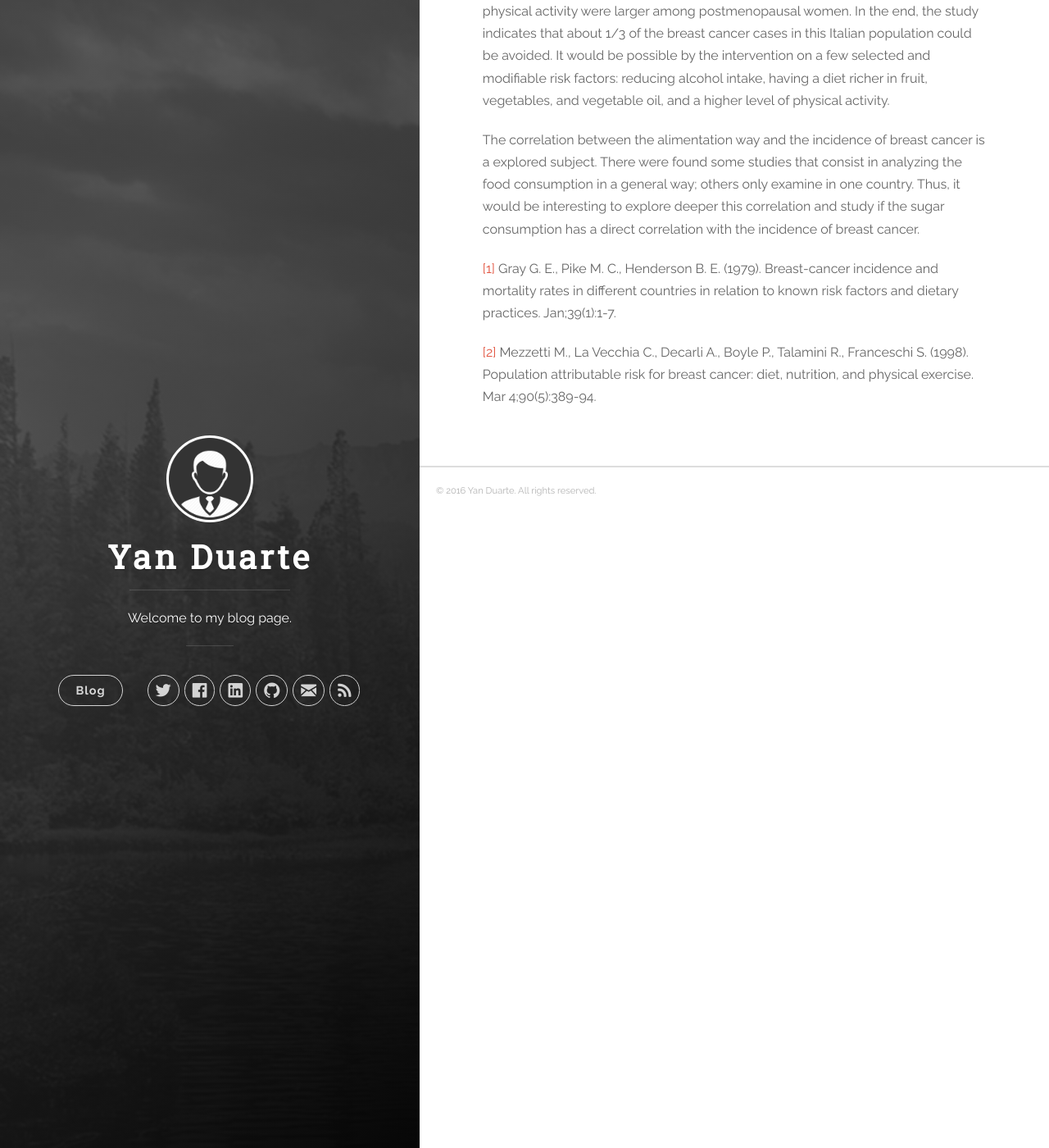
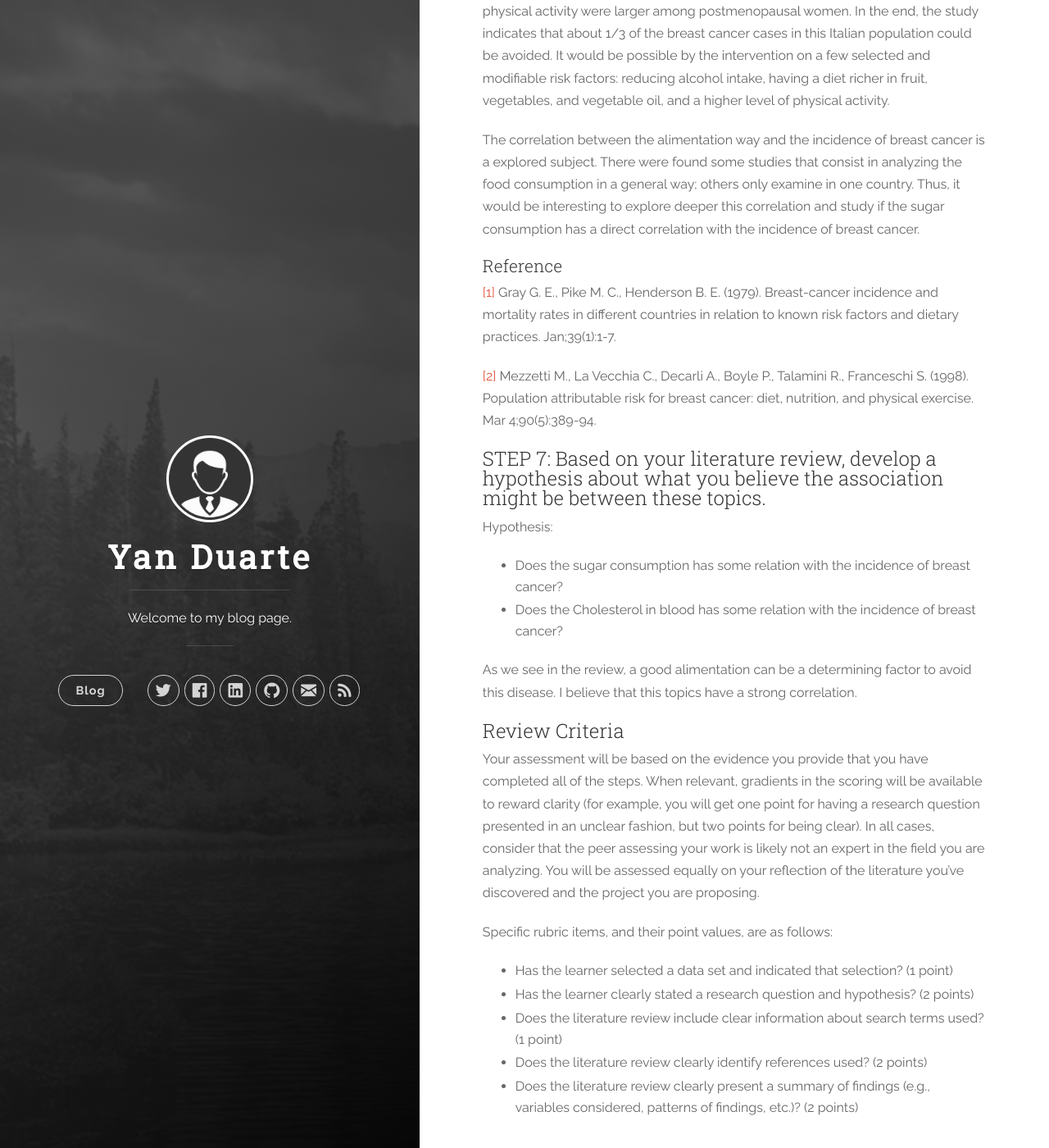
Before and after one commit to yan-duarte/yan-duarte.github.io, a Jekyll site: the page built from _posts/2016-01-08-welcome-to-jekyll.markdown, in a window 1280 px wide and 1400 px high, scrolled down 2642 px. Shown: the whole window at 82% size. Built offline with Jekyll 4.4.1, drawn with Linux system fonts in a browser that asks for light colours; nearby versions of some CDN libraries.

Commit message:
Updated 2016-01-08-welcome-to-jekyll.markdown

```diff
--- a/_posts/2016-01-08-welcome-to-jekyll.markdown
+++ b/_posts/2016-01-08-welcome-to-jekyll.markdown
@@ -60,10 +60,31 @@ In the end, the study indicates that about 1/3 of the breast cancer cases in thi
 
 The correlation between the alimentation way and the incidence of breast cancer is a explored subject. There were found some studies that consist in analyzing the food consumption in a general way; others only examine in one country. Thus, it would be interesting to explore deeper this correlation and study if the sugar consumption has a direct correlation with the incidence of breast cancer.
 
+### Reference
+
 [[1]][study_1] Gray G. E., Pike M. C., Henderson B. E. (1979). Breast-cancer incidence and mortality rates in different countries in relation to known risk factors and dietary practices. Jan;39(1):1-7.
 
 [[2]][study_2] Mezzetti M., La Vecchia C., Decarli A., Boyle P., Talamini R., Franceschi S. (1998). Population attributable risk for breast cancer: diet, nutrition, and physical exercise. Mar 4;90(5):389-94.
 
+## STEP 7: Based on your literature review, develop a hypothesis about what you believe the association might be between these topics.
+Hypothesis:
+
+  - Does the sugar consumption has some relation with the incidence of breast cancer?
+  - Does the Cholesterol in blood has some relation with the incidence of breast cancer?
+
+As we see in the review, a good alimentation can be a determining factor to avoid this disease. I believe that this topics have a strong correlation.
+
+## Review Criteria
+
+Your assessment will be based on the evidence you provide that you have completed all of the steps. When relevant, gradients in the scoring will be available to reward clarity (for example, you will get one point for having a research question presented in an unclear fashion, but two points for being clear). In all cases, consider that the peer assessing your work is likely not an expert in the field you are analyzing. You will be assessed equally on your reflection of the literature you’ve discovered and the project you are proposing.
+
+Specific rubric items, and their point values, are as follows:
+
+  - Has the learner selected a data set and indicated that selection? (1 point)
+  - Has the learner clearly stated a research question and hypothesis? (2 points)
+  - Does the literature review include clear information about search terms used? (1 point)
+  - Does the literature review clearly identify references used? (2 points)
+  - Does the literature review clearly present a summary of findings (e.g., variables considered, patterns of findings, etc.)? (2 points)
 
 [link_gapminder]:      http://www.gapminder.org
 
```
